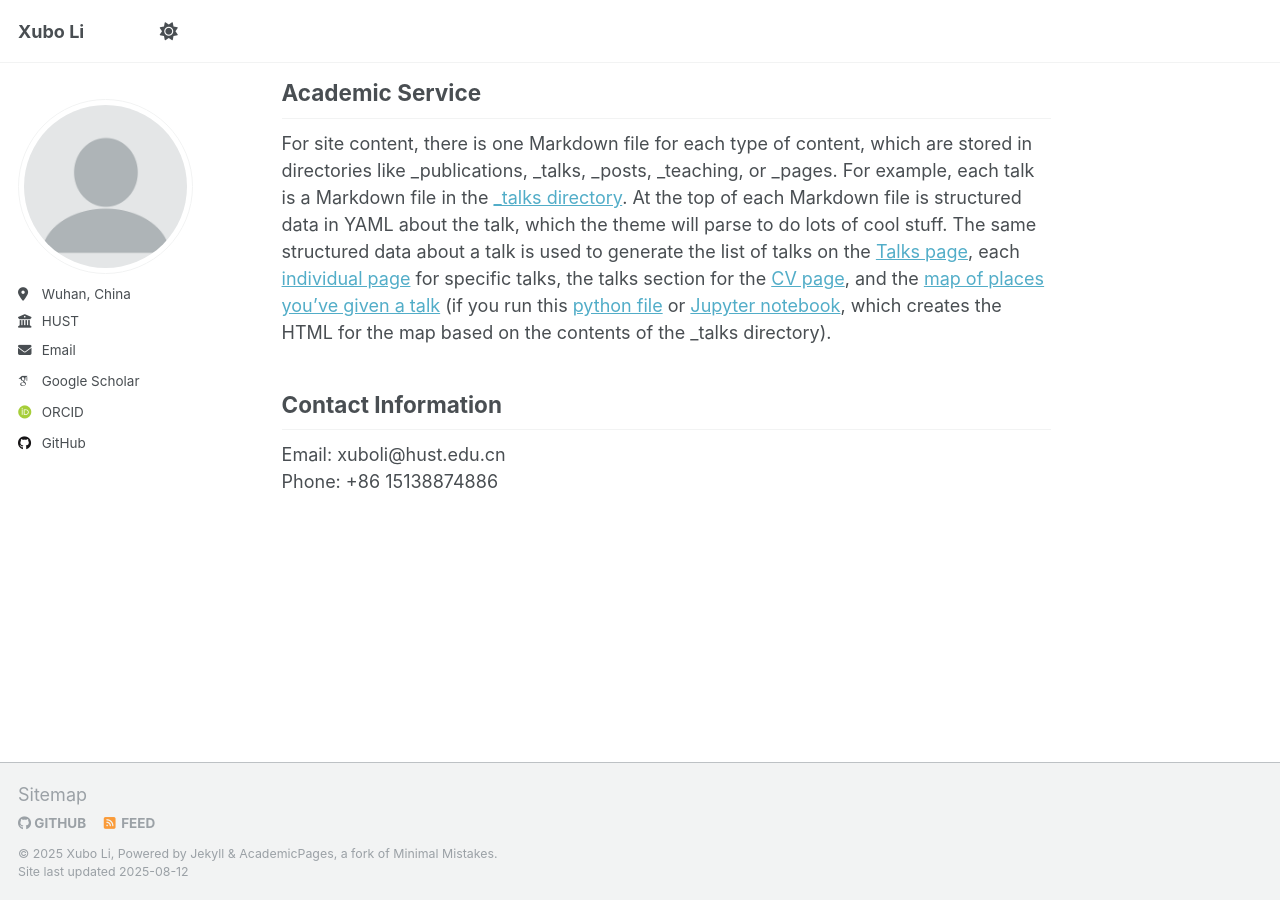
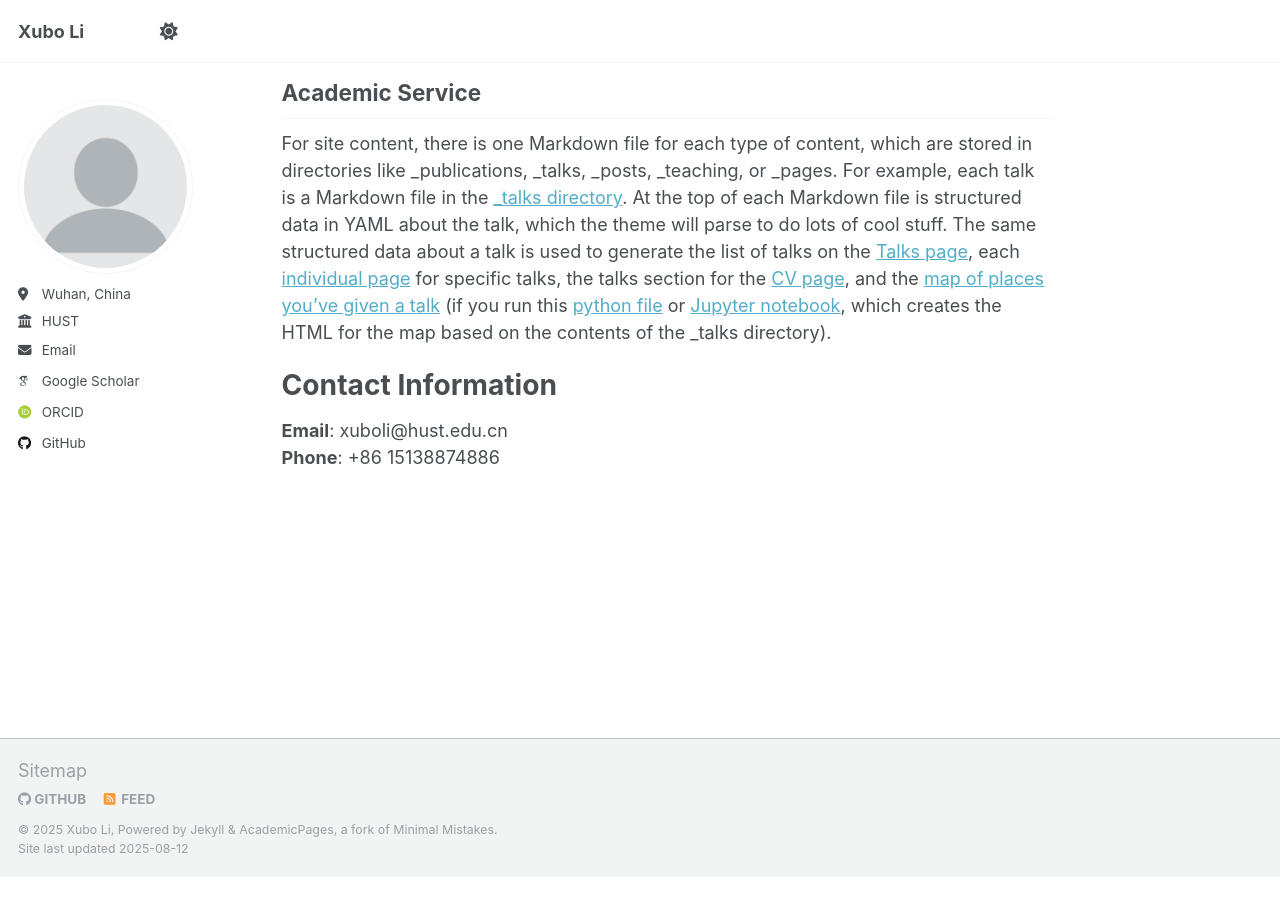
Before and after one commit to XuboLee/xubolee.github.io, a Jekyll site: the page built from _pages/about.md, in a window 1280 px wide and 900 px high, scrolled down 1266 px. Built offline with Jekyll 4.4.1, drawn with Linux system fonts in a browser that asks for light colours; some web fonts are replaced; a script that is not in the unit is left out; after the commit the page ends 2142 px from its top, so only the background shows below that; part of the change alters nothing that is shown.

```diff
--- a/_pages/about.md
+++ b/_pages/about.md
@@ -48,6 +48,6 @@ For site content, there is one Markdown file for each type of content, which are
 
 
 Contact Information
-------
-Email: xuboli@hust.edu.cn<br>
-Phone: +86 15138874886
+======
+<strong>Email</strong>: xuboli@hust.edu.cn<br>
+<strong>Phone</strong>: +86 15138874886
```
